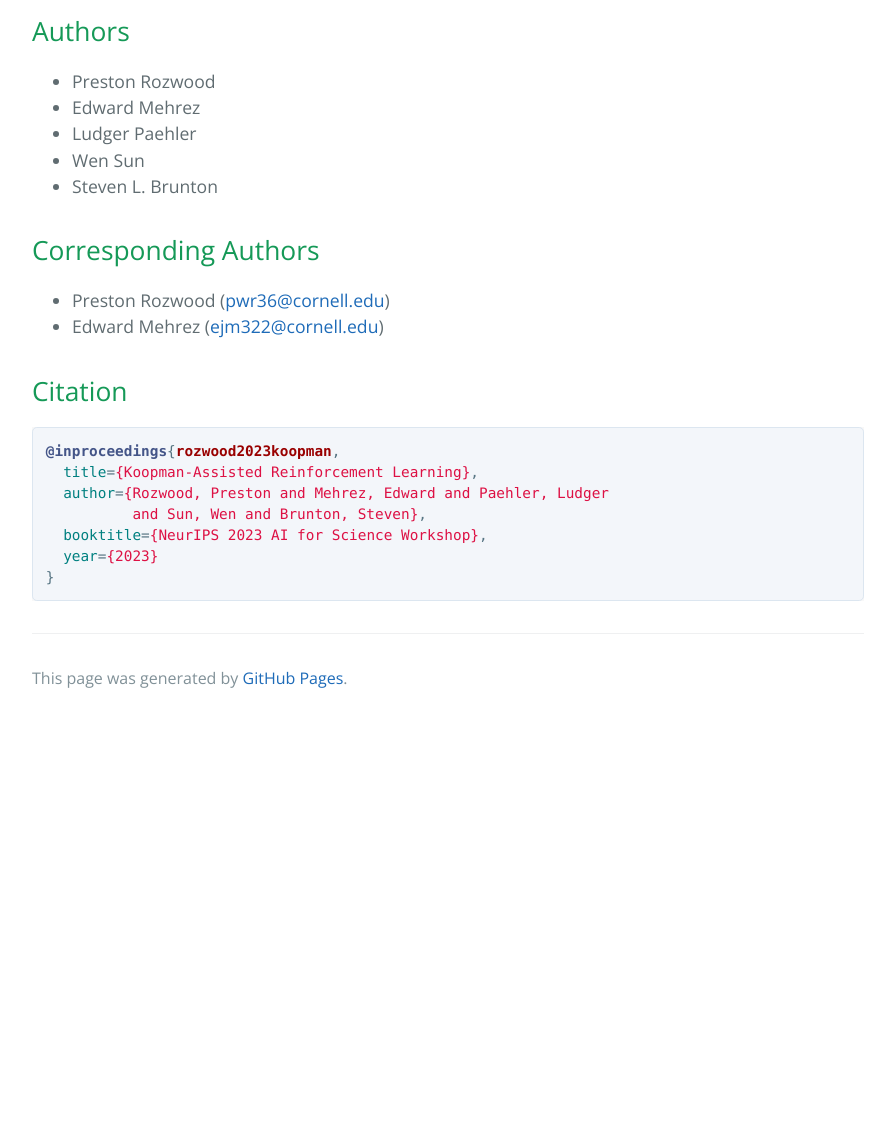
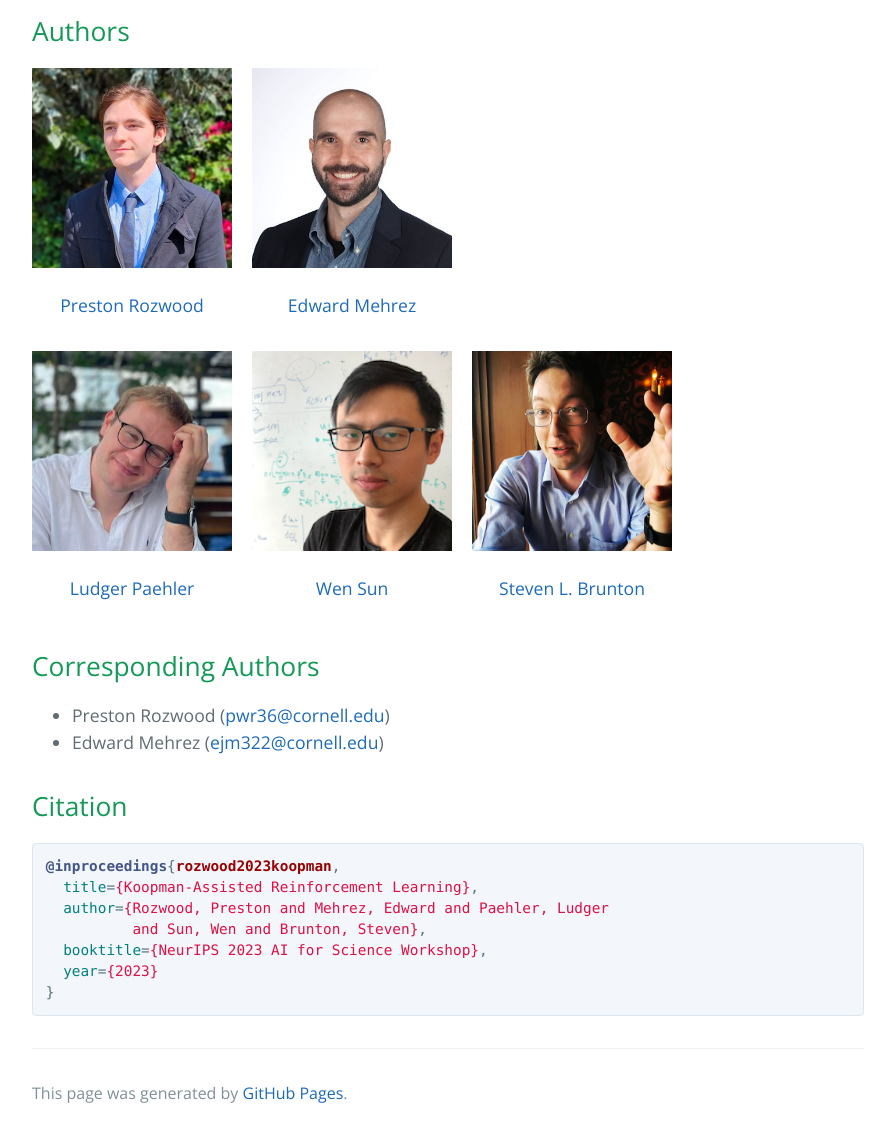
Before and after one commit to dynamicslab/KoopmanRL-NeurIPS, a Jekyll site: the page built from index.md, in a window 1280 px wide. Shown: the part 3379-4516 px from the top of the page, without its empty margins (192-1087 px from the left). Built offline with Jekyll 4.4.1, drawn with Linux system fonts in a browser that asks for light colours; before the commit the page ends 4101 px from its top, so only the background shows below that.

Commit message:
Push up the author change.

```diff
--- a/index.md
+++ b/index.md
@@ -89,11 +89,40 @@ end
 
 ## Authors
 
-* Preston Rozwood
-* Edward Mehrez
-* Ludger Paehler
-* Wen Sun
-* Steven L. Brunton
+<center>
+<div class="row1">
+    <div style="float:left;margin-right:20px;">
+        <img src="rozwood.png" height="200" width="200" alt="preston" />
+        <p style="text-align:center;"><a href="https://github.com/Pdbz199">Preston Rozwood</a></p>
+    </div>
+    <div style="float:left;margin-right:20px;">
+        <img class="middle-img" src="mehrez.jpg" height="200" width="200" alt="ludger" />
+        <p style="text-align:center;"><a href="https://www.linkedin.com/in/edward-mehrez-aa316082">Edward Mehrez</a></p>
+    </div>
+</div>
+ </center>
+
+<br/><br/><br/><br/><br/><br/><br/><br/><br/><br/>
+
+<div class="row2">
+    <center>
+    <div style="float:left;margin-right:20px;">
+        <img src="paehler.png" height="200" width="200" alt="tal" />
+        <p style="text-align:center;"><a href="https://ludger.fyi">Ludger Paehler</a></p>
+    </div>
+    <div style="float:left;margin-right:20px;">
+        <img class="middle-img" src="sun.png" height="200" width="200" alt="jacob" />
+        <p style="text-align:center;"><a href="https://wensun.github.io">Wen Sun</a></p>
+    </div>
+    <div style="float:left;margin-right:20px;">
+        <img src="brunton.png" height="200" width="200" alt="william" />
+        <p style="text-align:center;"><a href="https://www.eigensteve.com">Steven L. Brunton</a></p>
+    </div>
+    </center>
+</div>
+
+<br/><br/><br/><br/><br/><br/><br/><br/><br/><br/>
+
 
 ## Corresponding Authors
 
```
Also changed, not shown: brunton.png (added), mehrez.jpg (added), paehler.png (added), rozwood.png (added), sun.png (added), 6 other files.
